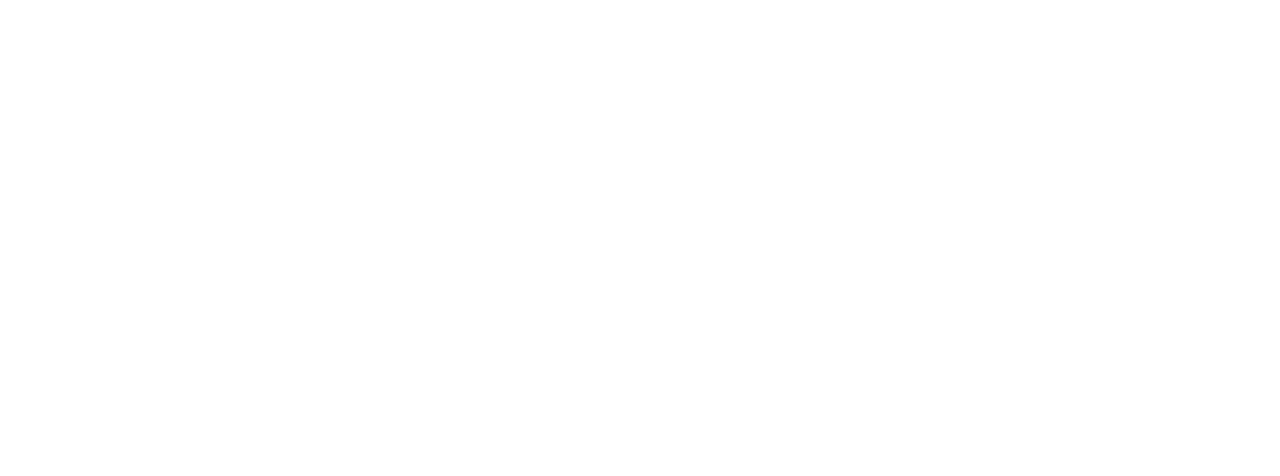
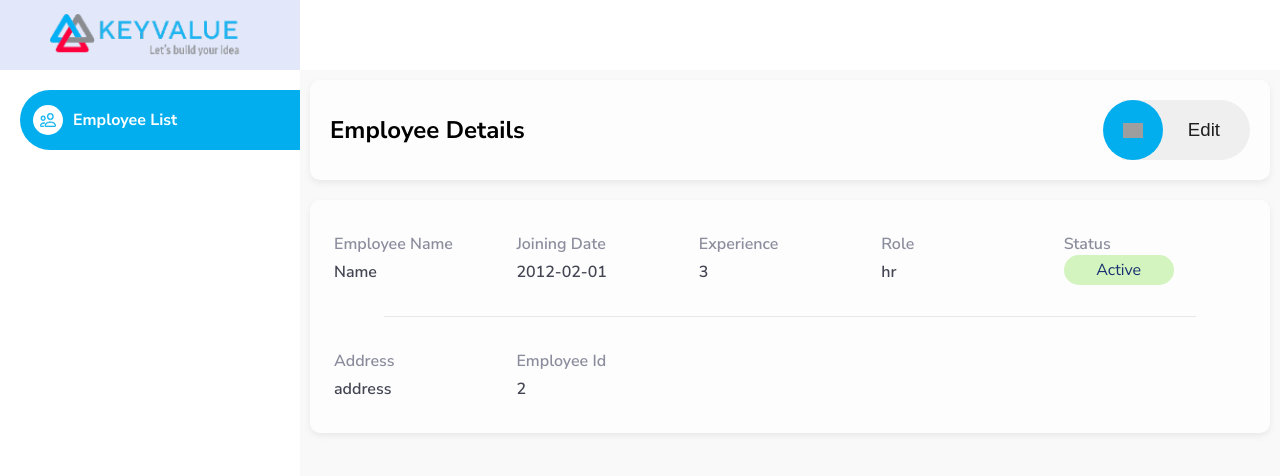
Before and after one commit to Jithin-A-P/employee-app-frontend, a React (Create React App) app: page /employees/1 in a window 1280 px wide. Before the commit this address had no page. Shown: the top 476 px of the page. Built offline with nearby package versions, Linux system fonts and the light colour scheme; grey boxes are pictures that could not be loaded.

Commit message:
ADD: employee details page

```diff
--- a/public/index.html
+++ b/public/index.html
@@ -12,6 +12,7 @@
     href="https://fonts.googleapis.com/css2?family=Nunito+Sans:ital,opsz,wght@0,6..12,200;0,6..12,300;0,6..12,400;0,6..12,500;0,6..12,600;0,6..12,700;0,6..12,800;0,6..12,900;0,6..12,1000;1,6..12,200;1,6..12,300;1,6..12,400;1,6..12,500;1,6..12,600;1,6..12,700;1,6..12,800;1,6..12,900;1,6..12,1000&display=swap"
     rel="stylesheet"
     />
+    <base href="/">
     <title>Employee App</title>
   </head>
   <body>
--- a/src/app.tsx
+++ b/src/app.tsx
@@ -2,7 +2,8 @@
 import type { FC } from 'react';
 import { BrowserRouter, Route, Routes } from 'react-router-dom';
 import Login from './pages/login/Login';
-import CreateEmployee from './pages/create-employee/CreateEmployee';
+import Employee from './pages/employees/Employee';
+import EmployeeDetails from './pages/employee-details/EmployeeDetails';
 
 const App: FC = () => {
   return (
@@ -10,7 +11,8 @@
       <BrowserRouter>
         <Routes>
           <Route path='/login' element={<Login />} />
-          <Route path='/employees' element={<CreateEmployee />} />
+          <Route path='/employees' element={<Employee />} />
+          <Route path='/employees/:id' element={<EmployeeDetails />} />
           <Route path='/test' element={<div style={{ width: '100%' }}></div>} />
         </Routes>
       </BrowserRouter>
--- a/src/components/material-icon-button/styles.css
+++ b/src/components/material-icon-button/styles.css
@@ -1,11 +1,11 @@
 .material-icon-button {
     height: 60px;
-    width: 250px;
     border: none;
     display: flex;
     align-items: center;
     border-radius: 0 50px 50px 0;
     cursor: pointer;
+    padding-right: 30px;
 }
 
 .material-icon-button-text {
--- a/src/components/table-head/styles.css
+++ b/src/components/table-head/styles.css
@@ -10,7 +10,7 @@
 
 .table-head-column {
     display: flex;
-    flex: 0.125;
+    flex: 0.143;
     font: normal normal bold 16px/22px "Nunito Sans";
     padding-left: 24px;
 }
--- a/src/components/table-row/styles.css
+++ b/src/components/table-row/styles.css
@@ -11,7 +11,7 @@
 }
 
 .table-row-column {
-    flex: 0.125;
+    flex: 0.143;
     font: normal normal normal 16px/22px "Nunito Sans";
     display: flex;
     padding-left: 24px;
--- a/src/employee.ts
+++ b/src/employee.ts
@@ -5,8 +5,7 @@
     joiningDate: '2012-02-01',
     role: 'hr',
     status: 'active',
-    experience: 3,
-    address: 'address'
+    experience: 3
   },
   {
     name: 'Name',
@@ -14,8 +13,7 @@
     joiningDate: '2012-02-01',
     role: 'hr',
     status: 'active',
-    experience: 3,
-    address: 'address'
+    experience: 3
   },
   {
     name: 'Name',
@@ -23,8 +21,7 @@
     joiningDate: '2012-02-01',
     role: 'hr',
     status: 'inactive',
-    experience: 3,
-    address: 'address'
+    experience: 3
   },
   {
     name: 'Name',
@@ -32,8 +29,7 @@
     joiningDate: '2012-02-01',
     role: 'hr',
     status: 'probation',
-    experience: 3,
-    address: 'address'
+    experience: 3
   }
 ];
 
--- /dev/null
+++ b/src/pages/employee-details/EmployeeDetails.tsx
@@ -0,0 +1,69 @@
+import MaterialIconButton from '../../components/material-icon-button/MaterialIconButton';
+import SubHeader from '../../components/sub-header/SubHeader';
+import HomeLayout from '../../layouts/home-layout/HomeLayout';
+import Status from '../../components/status/Status';
+import { useParams } from 'react-router-dom';
+import './styles.css';
+
+const EmployeeDetails = () => {
+  const { id } = useParams();
+
+  console.log(id);
+
+  const mockEmployee = {
+    name: 'Name',
+    id: 2,
+    joiningDate: '2012-02-01',
+    role: 'hr',
+    status: 'active',
+    experience: 3,
+    address: 'address'
+  };
+
+  return (
+    <HomeLayout>
+      <SubHeader title='Employee Details'>
+        <MaterialIconButton icon='assets/icons/edit.png' text='Edit' onClick={() => {}} />
+      </SubHeader>
+      <div className='employee-details-card'>
+        <div className='row'>
+          <div className='column'>
+            <div className='label'>Employee Name</div>
+            <div className='value'>{mockEmployee.name}</div>
+          </div>
+          <div className='column'>
+            <div className='label'>Joining Date</div>
+            <div className='value'>{mockEmployee.joiningDate}</div>
+          </div>
+          <div className='column'>
+            <div className='label'>Experience</div>
+            <div className='value'>{mockEmployee.experience}</div>
+          </div>
+          <div className='column'>
+            <div className='label'>Role</div>
+            <div className='value'>{mockEmployee.role}</div>
+          </div>
+          <div className='column'>
+            <div className='label'>Status</div>
+            <div className='value'>
+              <Status status={mockEmployee.status} />
+            </div>
+          </div>
+        </div>
+        <div className='divider' />
+        <div className='row'>
+          <div className='column'>
+            <div className='label'>Address</div>
+            <div className='value'>{mockEmployee.address}</div>
+          </div>
+          <div className='column'>
+            <div className='label'>Employee Id</div>
+            <div className='value'>{mockEmployee.id}</div>
+          </div>
+        </div>
+      </div>
+    </HomeLayout>
+  );
+};
+
+export default EmployeeDetails;
--- /dev/null
+++ b/src/pages/employee-details/styles.css
@@ -0,0 +1,44 @@
+.employee-details-card {
+    background-color: #FDFDFD;
+    box-shadow: 0px 3px 6px #9D9D9D29;
+    border-radius: 10px;
+    margin: 10px;
+    display: flex;
+    flex-direction: column;
+    justify-content: flex-start;
+    max-width: 1275px;
+    padding: 0 24px;
+}
+
+.employee-details-card .row {
+    height: 116px;
+    display: flex;
+    align-items: center;
+    justify-content: flex-start;
+}
+
+.employee-details-card .divider {
+    height: 1px;
+    background-color: #8B8D9D;
+    opacity: 0.2;
+    margin: 0 50px;
+}
+
+.employee-details-card .row .label {
+    font: normal normal 600 16px/22px "Nunito Sans";
+    color: #8B8D9D;
+}
+
+.employee-details-card .row .value {
+    font: normal normal 600 16px/22px "Nunito Sans";
+    color: #434552;
+}
+
+.employee-details-card .column {
+    height: 50px;
+    flex: 0.2;
+    display: flex;
+    flex-direction: column;
+    align-items: flex-start;
+    justify-content: space-between;
+}
--- a/src/pages/create-employee/CreateEmployee.tsx
+++ b/src/pages/employees/Employee.tsx
@@ -6,7 +6,7 @@
 import { useNavigate } from 'react-router-dom';
 import './styles.css';
 
-const CreateEmployee = () => {
+const Employee = () => {
   const navigate = useNavigate();
 
   return (
@@ -26,7 +26,6 @@
           'Role',
           'Status',
           'Experience',
-          'Address',
           'Action'
         ]}
         employees={employees}
@@ -38,4 +37,4 @@
   );
 };
 
-export default CreateEmployee;
+export default Employee;
```
Also changed, not shown: src/pages/employees/styles.css (added).
